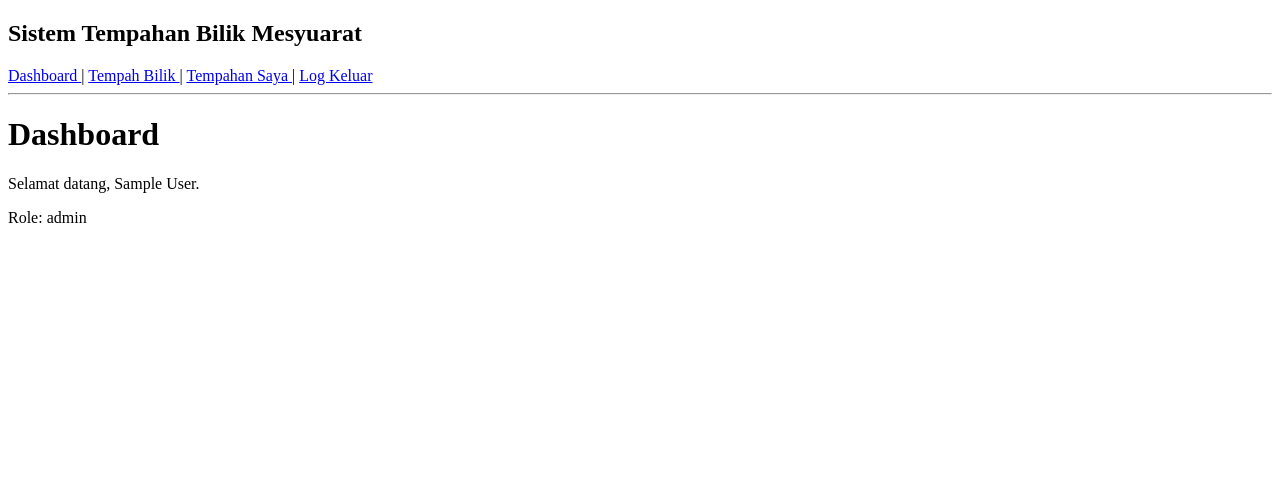
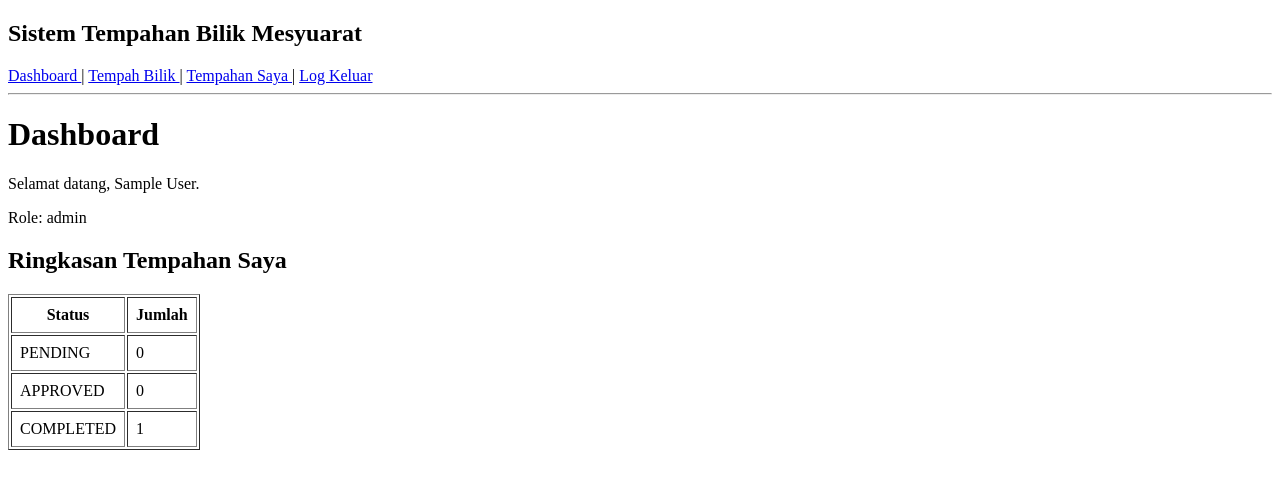
Before and after one commit to drkskarn/meeting-room-booking, a Flask app: page /auth/dashboard in a window 1280 px wide. Shown: the top 489 px of the page. Run offline with Flask 3, Linux system fonts and the light colour scheme; a user stored in the database is signed in; tables that the repository leaves empty hold one stand-in row (values such as "Sample post").

Commit message:
change  all expired booking status to be auto-completed

```diff
--- a/app/auth/routes.py
+++ b/app/auth/routes.py
@@ -2,12 +2,24 @@ from flask import flash, redirect, render_template, url_for
 
 from app.auth import auth_bp
 from app.auth.forms import LoginForm, RegistrationForm
-from app.auth.tokens import (generate_activation_token, verify_activation_token)
+from app.auth.tokens import (
+    generate_activation_token,
+    verify_activation_token
+    )
 from app.extensions import db
-from app.models import User
+from app.models import User, Booking
 from app.email import send_activation_email
 
-from flask_login import current_user, login_required, login_user, logout_user
+from flask_login import (
+    current_user,
+    login_required,
+    login_user,
+    logout_user
+)
+
+from sqlalchemy import func
+
+from app.booking.services import mark_completed_bookings
 
 
 # ===========Utk Registration======================
@@ -131,8 +143,53 @@ def logout():
 @auth_bp.route("/dashboard")
 @login_required
 def dashboard():
+
+    mark_completed_bookings()
+
+    admin_pending_count = None
+
+    if current_user.role == "ADMIN":
+        admin_pending_count = db.session.scalar(
+            db.select(func.count())
+            .select_from(Booking)
+            .where(
+                Booking.status == "PENDING"
+            )
+        ) or 0
+
+    pending_count = db.session.scalar(
+        db.select(func.count())
+        .select_from(Booking)
+        .where(
+            Booking.applicant_id == current_user.id,
+            Booking.status == "PENDING"
+        )
+    ) or 0
+
+    approved_count = db.session.scalar(
+        db.select(func.count())
+        .select_from(Booking)
+        .where(
+            Booking.applicant_id == current_user.id,
+            Booking.status == "APPROVED"
+        )
+    ) or 0
+
+    completed_count = db.session.scalar(
+        db.select(func.count())
+        .select_from(Booking)
+        .where(
+            Booking.applicant_id == current_user.id,
+            Booking.status == "COMPLETED"
+        )
+    ) or 0
+
     return render_template(
-        "auth/dashboard.html"
+        "auth/dashboard.html",
+        pending_count=pending_count,
+        approved_count=approved_count,
+        completed_count=completed_count,
+        admin_pending_count=admin_pending_count
     )
 
 
--- a/app/booking/services.py
+++ b/app/booking/services.py
@@ -1,6 +1,8 @@
 from app.extensions import db
 from app.models import Booking
 
+from datetime import datetime
+from zoneinfo import ZoneInfo
 
 def has_booking_conflict(
     room_id,
@@ -25,3 +27,32 @@ def has_booking_conflict(
     )
 
     return conflict is not None
+
+MALAYSIA_TZ = ZoneInfo("Asia/Kuala_Lumpur")
+
+
+def get_malaysia_now():
+    return datetime.now(
+        MALAYSIA_TZ
+    ).replace(tzinfo=None)
+
+
+def mark_completed_bookings():
+    now = get_malaysia_now()
+
+    expired_bookings = db.session.scalars(
+        db.select(Booking).where(
+            Booking.status == "APPROVED",
+            Booking.end_datetime <= now
+        )
+    ).all()
+
+    if not expired_bookings:
+        return 0
+
+    for booking in expired_bookings:
+        booking.status = "COMPLETED"
+
+    db.session.commit()
+
+    return len(expired_bookings)
--- a/app/templates/auth/dashboard.html
+++ b/app/templates/auth/dashboard.html
@@ -19,4 +19,55 @@
     {{ current_user.role }}
 </p>
 
+<h2>Ringkasan Tempahan Saya</h2>
+
+<table border="1" cellpadding="8">
+
+    <thead>
+        <tr>
+            <th>Status</th>
+            <th>Jumlah</th>
+        </tr>
+    </thead>
+
+    <tbody>
+
+        <tr>
+            <td>PENDING</td>
+            <td>{{ pending_count }}</td>
+        </tr>
+
+        <tr>
+            <td>APPROVED</td>
+            <td>{{ approved_count }}</td>
+        </tr>
+
+        <tr>
+            <td>COMPLETED</td>
+            <td>{{ completed_count }}</td>
+        </tr>
+
+    </tbody>
+
+</table>
+
+{% if current_user.role == "ADMIN" %}
+
+    <h2>Ringkasan Pentadbiran</h2>
+
+    <p>
+        Permohonan menunggu kelulusan:
+        <strong>
+            {{ admin_pending_count }}
+        </strong>
+    </p>
+
+    <p>
+        <a href="{{ url_for('admin.bookings') }}">
+            Buka Pengurusan Tempahan
+        </a>
+    </p>
+
+{% endif %}
+
 {% endblock %}
```
Also changed, not shown: app/admin/routes.py (+16 -6 lines), app/booking/routes.py (+18 -9 lines).
